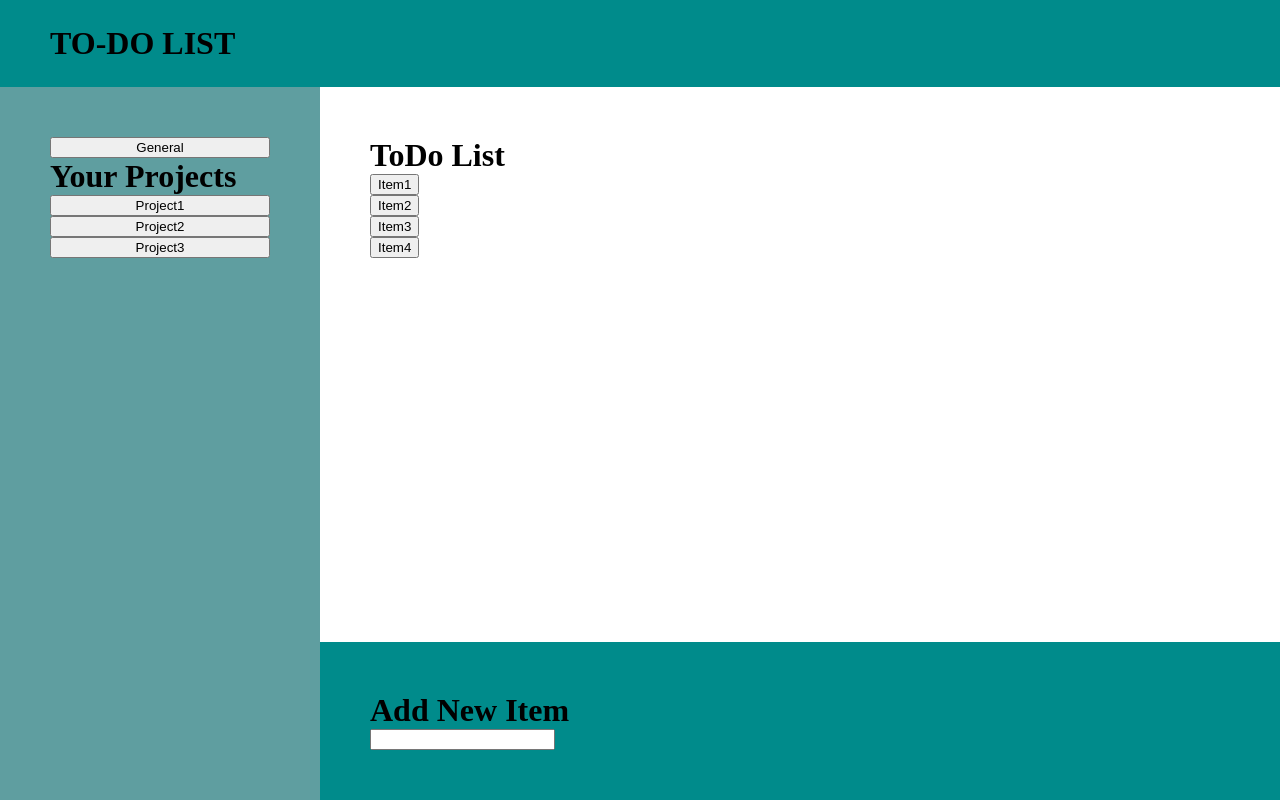
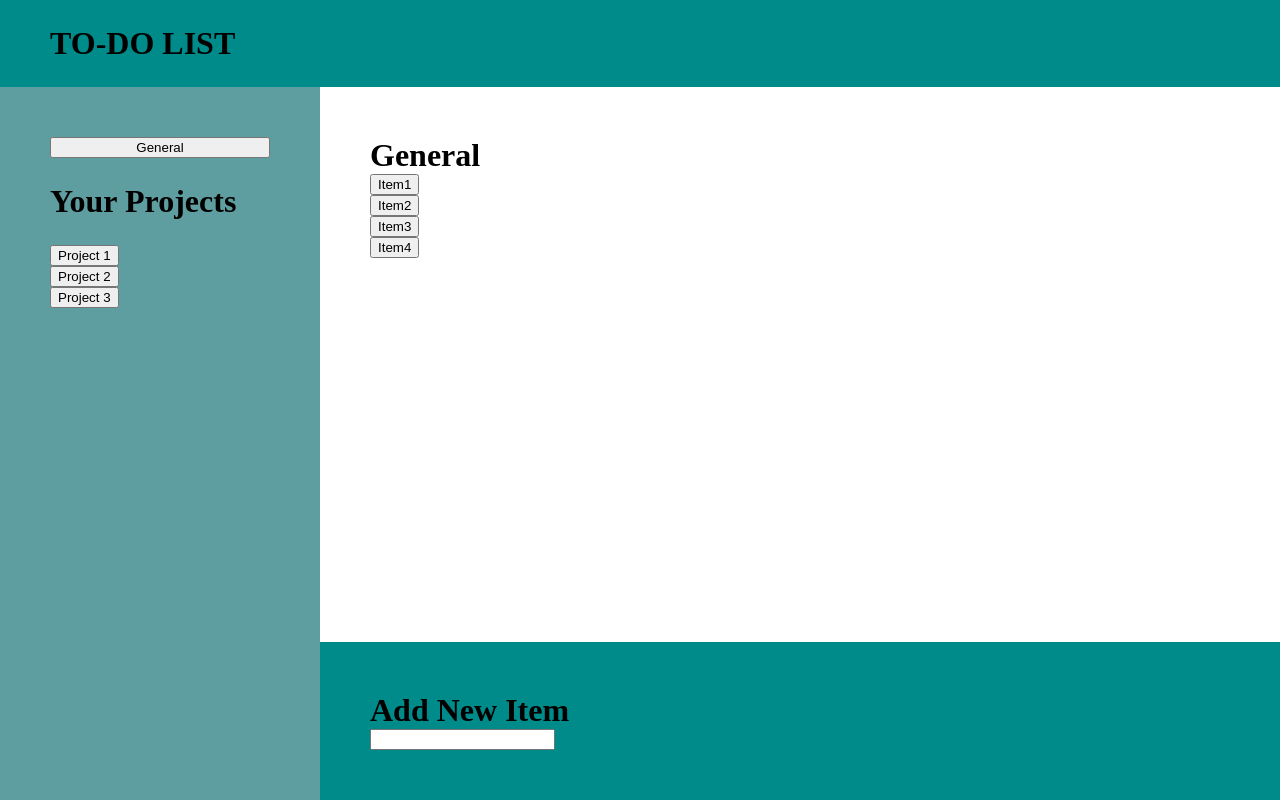
Before and after one commit to quaminh/odin-todo, a website built with webpack: page src/template.html in a window 1280 px wide. Built offline with nearby package versions, Linux system fonts and the light colour scheme.

Commit message:
Move hardcoded values from HTML to JavaScript

```diff
--- /dev/null
+++ b/src/controller.js
@@ -0,0 +1,48 @@
+import Project from "./project";
+import TodoItem from "./todo-item";
+
+export default function Controller() {
+    const generalProject = new Project("General");
+    const projects = [
+        new Project("Project 1"),
+        new Project("Project 2"),
+        new Project("Project 3")];
+    const currentProject = generalProject;
+
+    const listTitle = document.querySelector("#list-title");
+    const projectList = document.querySelector("#project-list");
+    const itemList = document.querySelector("#item-list");
+
+    const updateScreen = () => {
+        projectList.innerText = "";
+        itemList.innerText = "";
+
+        projects.forEach((project) => {
+            const projectButton = document.createElement("button");
+            const projectListItem = document.createElement("li");
+
+            projectButton.innerText = project.name;
+
+            projectListItem.appendChild(projectButton);
+            projectList.appendChild(projectListItem);
+        });
+
+        currentProject.list.forEach((item) => {
+            const itemButton = document.createElement("button");
+            const listItem = document.createElement("li");
+
+            listTitle.innerText = currentProject.name;
+            itemButton.innerText = item.title;
+
+            listItem.appendChild(itemButton);
+            itemList.appendChild(listItem);
+        });
+    };
+
+    generalProject.addItem(new TodoItem("Item1", "", "", ""));
+    generalProject.addItem(new TodoItem("Item2", "", "", ""));
+    generalProject.addItem(new TodoItem("Item3", "", "", ""));
+    generalProject.addItem(new TodoItem("Item4", "", "", ""));
+
+    updateScreen();
+}
--- a/src/index.js
+++ b/src/index.js
@@ -1,7 +1,8 @@
 import "./styles.css"
 import TodoList from "./project";
 import TodoItem from "./todo-item";
+import Controller from "./controller";
 
 const main = (function () {
-
+    Controller();
 })();
--- a/src/project.js
+++ b/src/project.js
@@ -3,6 +3,10 @@ export default class Project {
 
     constructor(name) {
         this.name = name;
+    }
+
+    get list() {
+        return this.#list;
     }
 
     addItem(item) {
--- a/src/styles.css
+++ b/src/styles.css
@@ -36,6 +36,7 @@ div#content {
     background-color: cadetblue;
     display: flex;
     flex-direction: column;
+    gap: 25px;
 }
 
 .main {
--- a/src/template.html
+++ b/src/template.html
@@ -13,19 +13,12 @@
         <div class="sidebar">
             <button>General</button>
             <h1>Your Projects</h1>
-            <button>Project1</button>
-            <button>Project2</button>
-            <button>Project3</button>
+            <ul id="project-list"></ul>
         </div>
         <div class="main">
             <div class="main-container">
-                <h1>ToDo List</h1>
-                <ul>
-                    <li><button>Item1</button></li>
-                    <li><button>Item2</button></li>
-                    <li><button>Item3</button></li>
-                    <li><button>Item4</button></li>
-                </ul>
+                <h1 id="list-title">ToDo List</h1>
+                <ul id="item-list"></ul>
             </div>
             <div class="main-footer">
                 <h1>Add New Item</h1>
```
